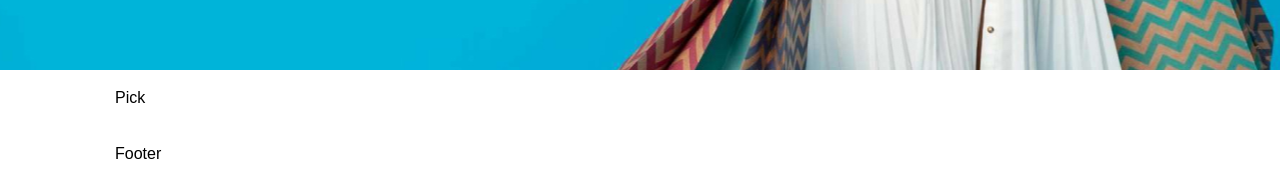
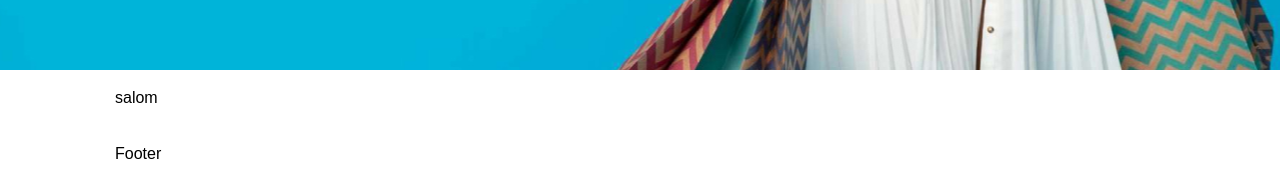
Before and after one commit to Muhammadrasul21/bandage, a React (Vite) app: page / in a window 1280 px wide. Shown: the part 782-952 px from the top of the page. Built offline with nearby package versions, Linux system fonts and the light colour scheme.

Commit message:
fixed home

```diff
--- a/src/components/Pick.jsx
+++ b/src/components/Pick.jsx
@@ -2,7 +2,7 @@ import React from 'react'
 
 const Pick = () => {
   return (
-    <div className='container'>Pick</div>
+    <div className='container'>salom</div>
   )
 }
 
```
